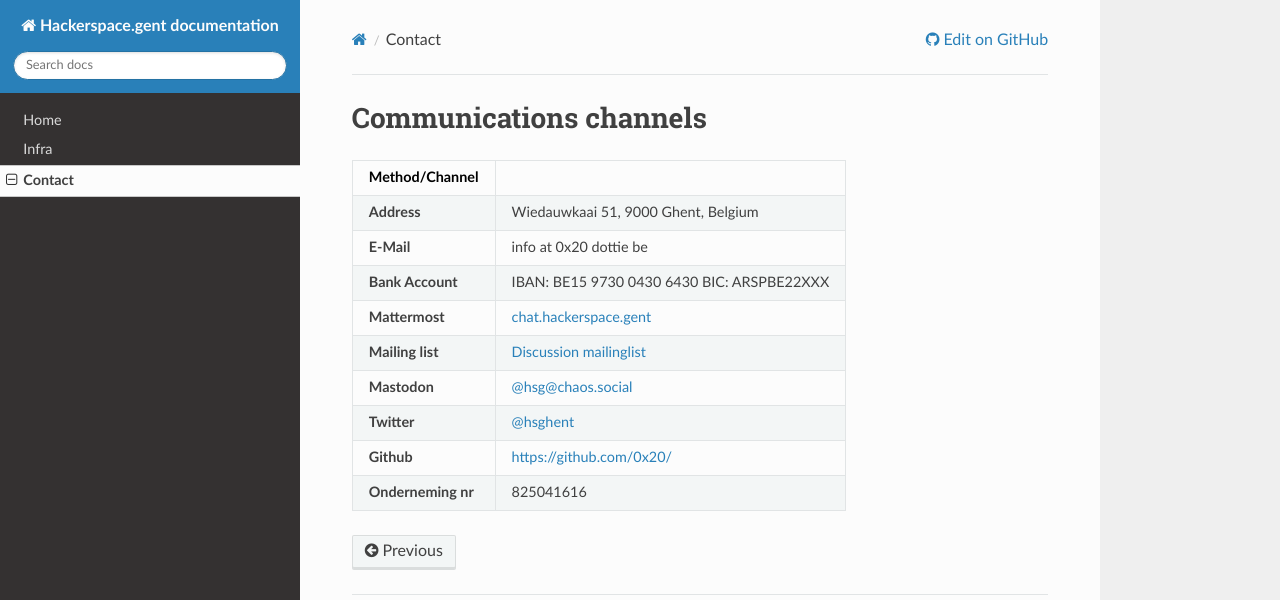
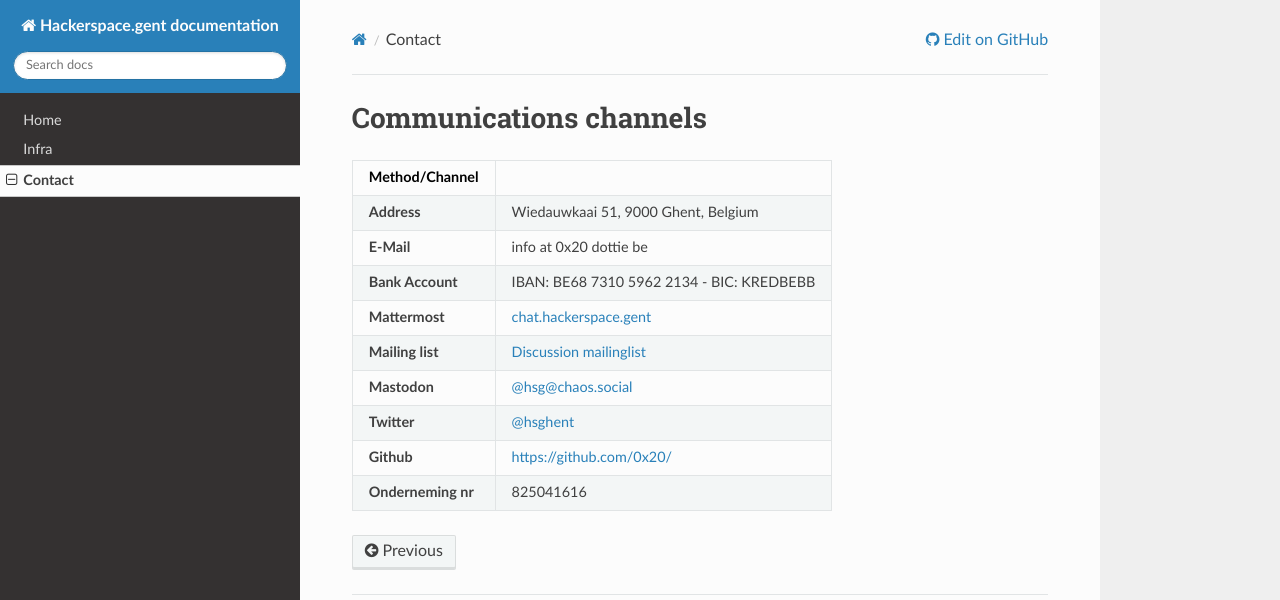
Before and after one commit to 0x20/docs, an MkDocs documentation site: the page built from docs/comms.md, in a window 1280 px wide. Shown: the top 600 px of the page. Built offline with MkDocs 1.6.1, drawn with Linux system fonts in a browser that asks for light colours; nearby versions of some CDN libraries.

Commit message:
Update comms.md
bank account change

```diff
--- a/docs/comms.md
+++ b/docs/comms.md
@@ -5,7 +5,7 @@
 | ------------------ | ---------------------------------------------------------- |
 | **Address**        | Wiedauwkaai 51, 9000 Ghent, Belgium                        |
 | **E-Mail**         | info at 0x20 dottie be                                     |
-| **Bank Account**   | IBAN: BE15 9730 0430 6430 BIC: ARSPBE22XXX                 |
+| **Bank Account**   | IBAN: BE68 7310 5962 2134 - BIC: KREDBEBB                 |
 | **Mattermost**     | [chat.hackerspace.gent](https://chat.hackerspace.gent/)    |
 | **Mailing list**   | [Discussion mailinglist](https://discuss.hackerspaces.be/) |
 | **Mastodon**       | [@hsg@chaos.social](https://chaos.social/@hsg)             |
```
